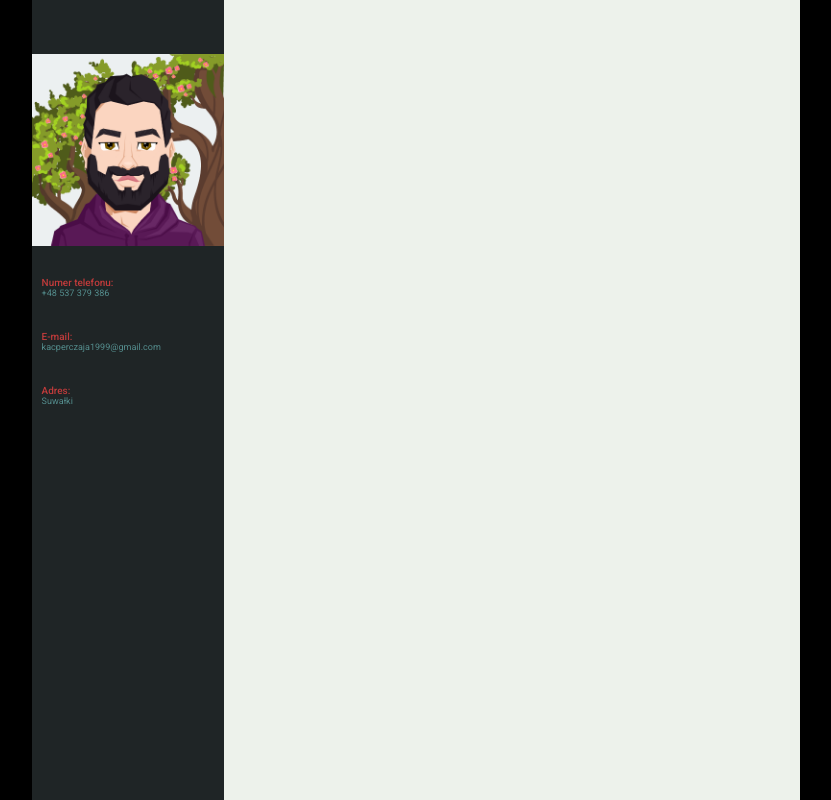
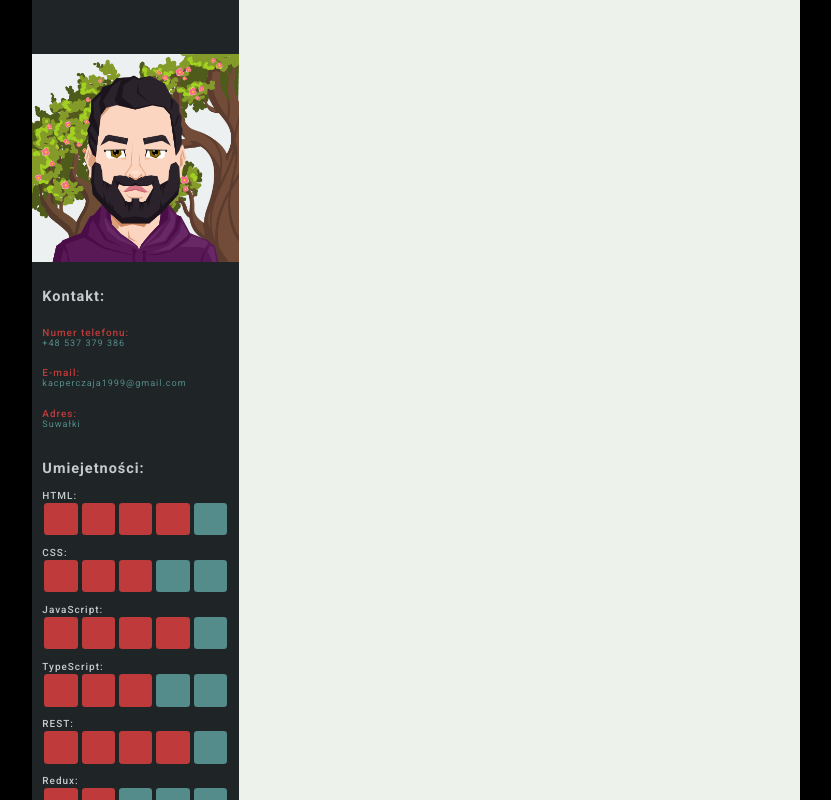
Before and after one commit to Jutrzenka/Curriculum-vitae, a React (Create React App) app: page / in a window 1280 px wide. Shown: the top 800 px of the page, without its empty margins (224-1055 px from the left). Built offline with nearby package versions, Linux system fonts and the light colour scheme.

Commit message:
Create Contact and Skill sections

```diff
--- a/src/components/LeftSection/ContactSection/ContactSection.tsx
+++ b/src/components/LeftSection/ContactSection/ContactSection.tsx
@@ -4,22 +4,25 @@ import "./_ContactSection.css"
 export const ContactSection = () => {
     return (
         <div className={"ContactSection"}>
+            <div className={"ContactSection_Data"}>
+                <h2 className={"ContactSection_name"}>Kontakt:</h2>
+            </div>
             <div className={"ContactSection_Data Phone"}>
                 <div className={"Data"}>
-                    <h2 className={"ContactSection__title"}>Numer telefonu:</h2>
+                    <h3 className={"ContactSection__title"}>Numer telefonu:</h3>
                     <p className={"ContactSection__text"}>+48 537 379 386</p>
                 </div>
             </div>
             <div className={"ContactSection_Data Mail"}>
                 <div className={"Data"}>
-                <h2 className={"ContactSection__title"}>E-mail:</h2>
-                <p className={"ContactSection__text"}>kacperczaja1999@gmail.com</p>
+                    <h3 className={"ContactSection__title"}>E-mail:</h3>
+                    <p className={"ContactSection__text"}>kacperczaja1999@gmail.com</p>
                 </div>
             </div>
-            <div className={"ContactSection_Data Phone"}>
+            <div className={"ContactSection_Data Address"}>
                 <div className={"Data"}>
-                <h2 className={"ContactSection__title"}>Adres:</h2>
-                <p className={"ContactSection__text"}>Suwałki</p>
+                    <h3 className={"ContactSection__title"}>Adres:</h3>
+                    <p className={"ContactSection__text"}>Suwałki</p>
                 </div>
             </div>
         </div>
--- a/src/components/LeftSection/ContactSection/_ContactSection.css
+++ b/src/components/LeftSection/ContactSection/_ContactSection.css
@@ -1,11 +1,19 @@
 .ContactSection {
     height: 15%;
     margin: 5%;
+    letter-spacing: 1px;
+}
+
+.ContactSection_name {
+    display: block;
+    font-weight: 700;
+    color: var(--grey);
+    font-size: calc((10000vw/14142) * 1.6);
 }
 
 .ContactSection_Data {
     color: var(--light-blue);
-    height: 33.33%;
+    height: 25%;
     width: 100%;
     display: flex;
     justify-content: start;
@@ -16,7 +24,7 @@
     display: block;
     font-weight: 500;
     color: var(--red);
-    font-size: calc((10000vw/14142) * 1.1);;
+    font-size: calc((10000vw/14142) * 1.1);
 }
 
 .ContactSection__text {
--- a/src/components/LeftSection/LeftSection.tsx
+++ b/src/components/LeftSection/LeftSection.tsx
@@ -1,6 +1,7 @@
 import React from "react";
 import "./_LeftSection.css"
 import {ContactSection} from "./ContactSection/ContactSection";
+import {SkillsSection} from "./SkillsSection/SkillsSection";
 
 export const LeftSection = () => {
     return (
@@ -10,6 +11,8 @@ export const LeftSection = () => {
                 <img className={"LeftSection_Images"} src={"./avatar.png"} alt={"Obrazek przedstawiający - Kacper Czaja"}/>
             </div>
             <ContactSection/>
+            <SkillsSection/>
+            //@TODO Dorobić sekcję językową
         </div>
     )
 }
--- /dev/null
+++ b/src/components/LeftSection/SkillsSection/Skill/Skill.tsx
@@ -0,0 +1,30 @@
+import React, {useEffect, useState} from "react";
+import "./_Skill.css";
+
+interface Props {
+    title: string;
+    point: number;
+}
+
+export const Skill = ({title, point}:Props) => {
+    let arraySkill = []
+    for (let i = 1; i <= 5; i++) {
+        if (i <= point) {
+            arraySkill.push(<li className={"Skill__Point"}/>)
+        } else {
+            arraySkill.push(<li className={"Skill__NonPoint"}/>)
+        }
+    }
+    return (
+        <div className={"Skill"}>
+            <div className={"Skill_Data"}>
+                <h3 className={"Skill_title"}>{title}:</h3>
+                <div className={"Skill_Points"}>
+                    <ol className={"Skill_list"}>
+                        {arraySkill}
+                    </ol>
+                </div>
+            </div>
+        </div>
+    )
+}
--- /dev/null
+++ b/src/components/LeftSection/SkillsSection/Skill/_Skill.css
@@ -0,0 +1,45 @@
+.Skill {
+    height: 14.27%;
+}
+
+.Skill_Data {
+    width: 100%;
+    height: 100%;
+}
+
+.Skill_title {
+    display: block;
+    font-weight: 500;
+    color: var(--grey);
+    font-size: calc((10000vw/14142) * 1.1);
+}
+
+.Skill_Points {
+    width: 100%;
+    height: 60%;
+}
+
+.Skill_list {
+    height: 100%;
+    display: flex;
+    justify-content: start;
+    box-sizing: border-box;
+}
+
+.Skill__Point {
+    display: block;
+    width: 20%;
+    height: 100%;
+    background-color: var(--red);
+    border-radius: 10%;
+    margin: 1%;
+}
+
+.Skill__NonPoint {
+    display: block;
+    width: 20%;
+    height: 100%;
+    background-color: var(--light-blue);
+    border-radius: 10%;
+    margin: 1%;
+}
--- /dev/null
+++ b/src/components/LeftSection/SkillsSection/SkillsSection.tsx
@@ -0,0 +1,19 @@
+import React from "react";
+import "./_SkillsSection.css";
+import {Skill} from "./Skill/Skill";
+
+export const SkillsSection = () => {
+    return (
+        <div className={"SkillsSection"}>
+            <div className={"SkillsSection_Data"}>
+                <h2 className={"SkillsSection_name"}>Umiejetności:</h2>
+            </div>
+            <Skill title={"HTML"} point={4}/>
+            <Skill title={"CSS"} point={3}/>
+            <Skill title={"JavaScript"} point={4}/>
+            <Skill title={"TypeScript"} point={3}/>
+            <Skill title={"REST"} point={4}/>
+            <Skill title={"Redux"} point={2}/>
+        </div>
+    )
+}
--- /dev/null
+++ b/src/components/LeftSection/SkillsSection/_SkillsSection.css
@@ -0,0 +1,23 @@
+.SkillsSection {
+    height: 35%;
+    margin: 5%;
+    letter-spacing: 1px;
+    display: flex;
+    flex-direction: column;
+    justify-content: space-between;
+}
+
+.SkillsSection_Data {
+    height: 10%;
+    width: 100%;
+    display: flex;
+    justify-content: start;
+    align-items: center;
+}
+
+.SkillsSection_name {
+    display: block;
+    font-weight: 700;
+    color: var(--grey);
+    font-size: calc((10000vw/14142) * 1.6);
+}
--- a/src/components/LeftSection/_LeftSection.css
+++ b/src/components/LeftSection/_LeftSection.css
@@ -1,5 +1,5 @@
 .LeftSection {
-    width: 25%;
+    width: 27%;
     height: 100%;
     background-color: var(--main-color);
 }
--- a/src/variables.css
+++ b/src/variables.css
@@ -4,4 +4,5 @@
     --dark-blue: #3D6D73;
     --light-blue: #548C8C;
     --red: #BF3B3B;
+    --grey: #c4cccc;
 }
```
